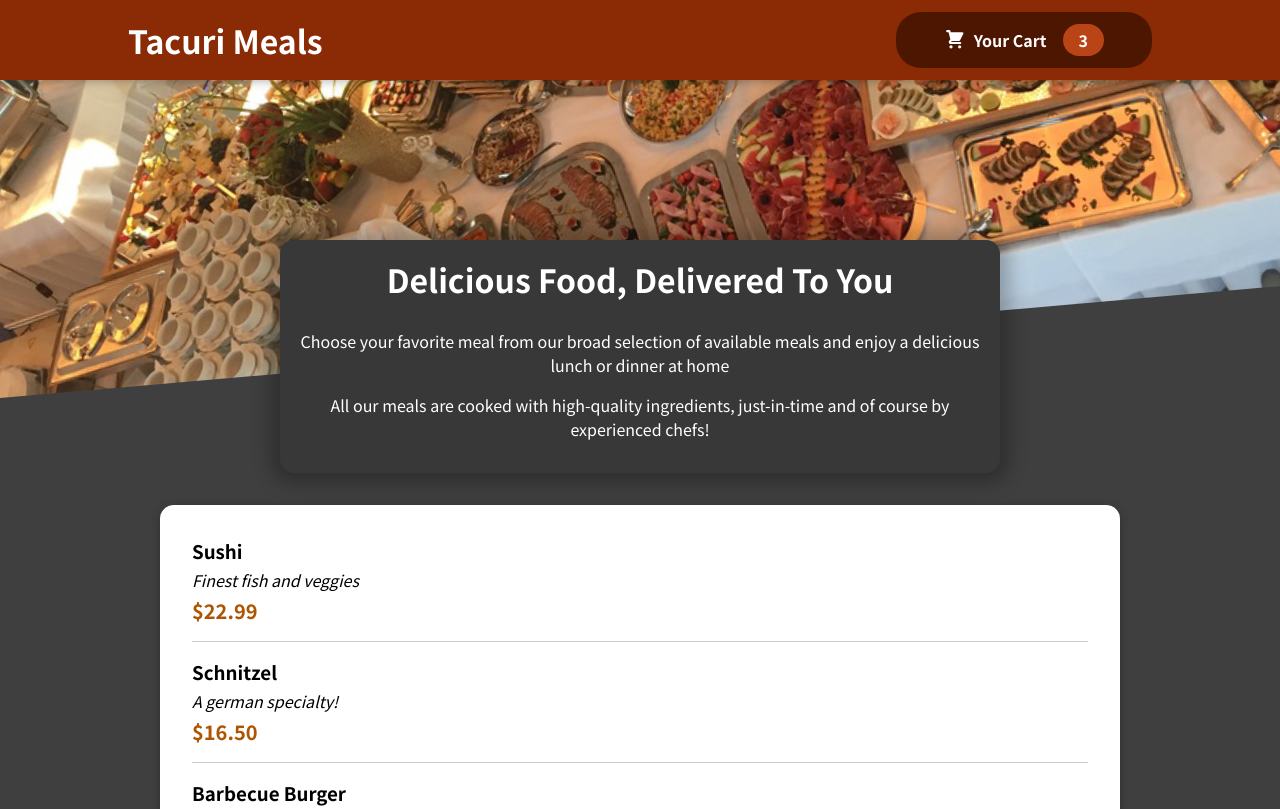
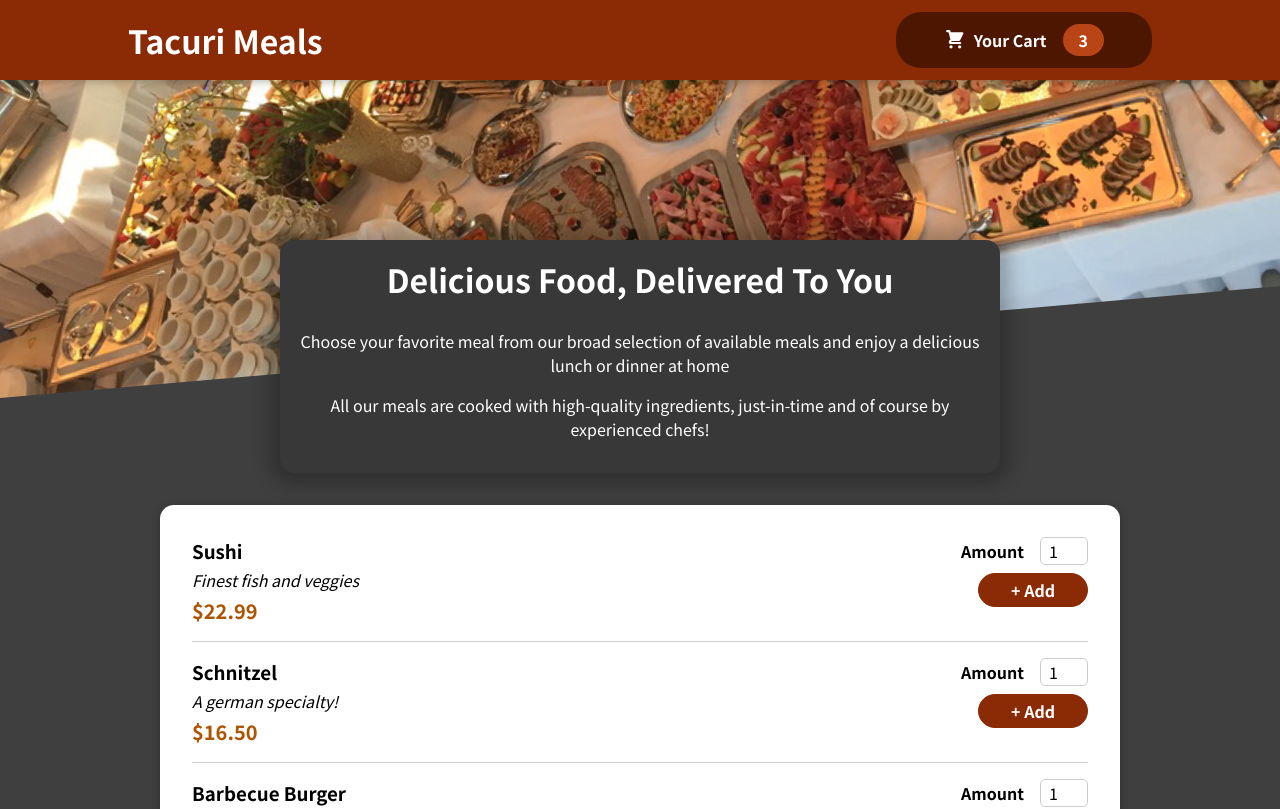
Before and after one commit to tacuribryan/Food_Order_App, a React (Create React App) app: page / in a window 1280 px wide. Shown: the top 809 px of the page. Built offline with nearby package versions, Linux system fonts and the light colour scheme.

Commit message:
added a form

```diff
--- a/src/components/Meals/MealItem/MealItem.js
+++ b/src/components/Meals/MealItem/MealItem.js
@@ -1,3 +1,4 @@
+import MealItemForm from './MealItemForm';
 import classes from './MealItem.module.css';
 
 const MealItem = (props) => {
@@ -10,7 +11,7 @@
         <div className={classes.price}>{price}</div>
       </div>
       <div>
-
+        <MealItemForm />
       </div>
     </li>
   );
--- a/src/components/Meals/MealItem/MealItemForm.js
+++ b/src/components/Meals/MealItem/MealItemForm.js
@@ -0,0 +1,21 @@
+import Input from '../../UI/Input';
+import classes from './MealItemForm.module.css';
+
+const MealItemForm = (props) => {
+  return (
+    <form className={classes.form}>
+      <Input label="Amount" input={{
+        id: 'amount',
+        type: 'number',
+        min: '1',
+        max: '5',
+        step: '1',
+        defaultValue: '1',
+        }}
+      />
+      <button>+ Add</button>
+    </form>
+  );
+};
+
+export default MealItemForm;
--- /dev/null
+++ b/src/components/Meals/MealItem/MealItemForm.module.css
@@ -0,0 +1,20 @@
+.form {
+  text-align: right;
+}
+
+.form button {
+  font: inherit;
+  cursor: pointer;
+  background-color: #8a2b06;
+  border: 1px solid #8a2b06;
+  color: white;
+  padding: 0.25rem 2rem;
+  border-radius: 20px;
+  font-weight: bold;
+}
+
+.form button:hover,
+.form button:active {
+  background-color: #641e03;
+  border-color: #641e03;
+}
--- /dev/null
+++ b/src/components/UI/Input.js
@@ -0,0 +1,12 @@
+import classes from './Input.module.css';
+
+const Input = (props) => {
+  return (
+    <div className={classes.input}>
+      <label htmlFor={props.input.id} >{props.label}</label>
+      <input {...props.input}/>
+    </div>
+  );
+};
+
+export default Input;
--- /dev/null
+++ b/src/components/UI/Input.module.css
@@ -0,0 +1,18 @@
+.input {
+  display: flex;
+  align-items: center;
+  margin-bottom: 0.5rem;
+}
+
+.input label {
+  font-weight: bold;
+  margin-right: 1rem;
+}
+
+.input input {
+  width: 3rem;
+  border-radius: 5px;
+  border: 1px solid #ccc;
+  font: inherit;
+  padding-left: 0.5rem;
+}
```
